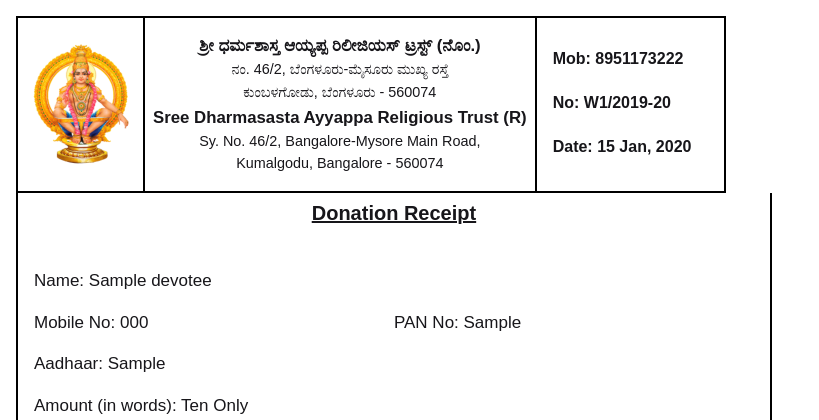
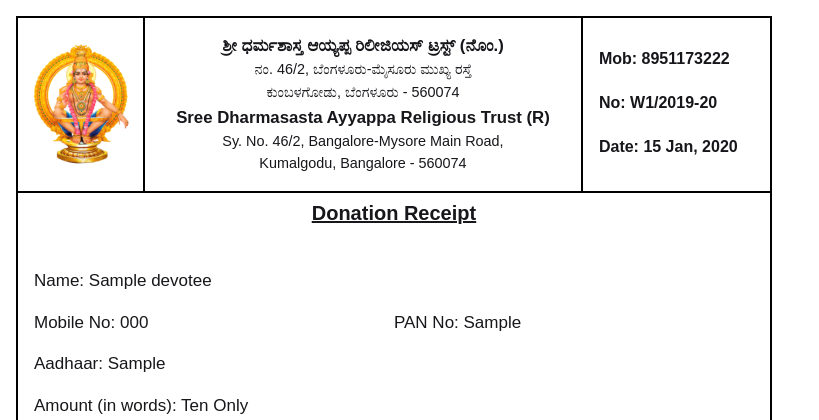
Before and after one commit to creatixdevelopers/temple, a Flask app: page /donation-receipt/1 in a window 1280 px wide. Shown: the top 420 px of the page, without its empty margins (0-819 px from the left). Run offline with Flask 2, Linux system fonts and the light colour scheme; tables that the repository leaves empty hold one stand-in row (values such as "Sample post"); parts of the project's set-up code (start-up, migrations or seed data) failed here and were passed over; some libraries are stand-ins or nearby versions.

Commit message:
receipt heading issue on phone fixed

```diff
--- a/app/site/templates/site/receipts/donation_receipt.html
+++ b/app/site/templates/site/receipts/donation_receipt.html
@@ -38,6 +38,7 @@
             }
 
             .heading-container .heading {
+	            width: 100%;
                 display: flex;
                 flex-direction: column;
                 justify-content: center;
@@ -58,7 +59,7 @@
             }
 
             .heading-container .heading-right {
-                width: 5cm;
+                min-width: 5cm;
                 display: flex;
                 flex-direction: column;
                 justify-items: center;
--- a/app/site/templates/site/receipts/pooja_receipt.html
+++ b/app/site/templates/site/receipts/pooja_receipt.html
@@ -38,6 +38,7 @@
             }
 
             .heading-container .heading {
+	            width: 100%;
                 display: flex;
                 flex-direction: column;
                 justify-content: center;
@@ -58,7 +59,7 @@
             }
 
             .heading-container .heading-right {
-                width: 5cm;
+                min-width: 5cm;
                 display: flex;
                 flex-direction: column;
                 justify-items: center;
--- a/app/tasks/sms.py
+++ b/app/tasks/sms.py
@@ -10,7 +10,6 @@
 
 @celery.task
 def send_sms(flow_id, number):
-    return True
     try:
         payload = {
             "flow_id": flow_id,
```
